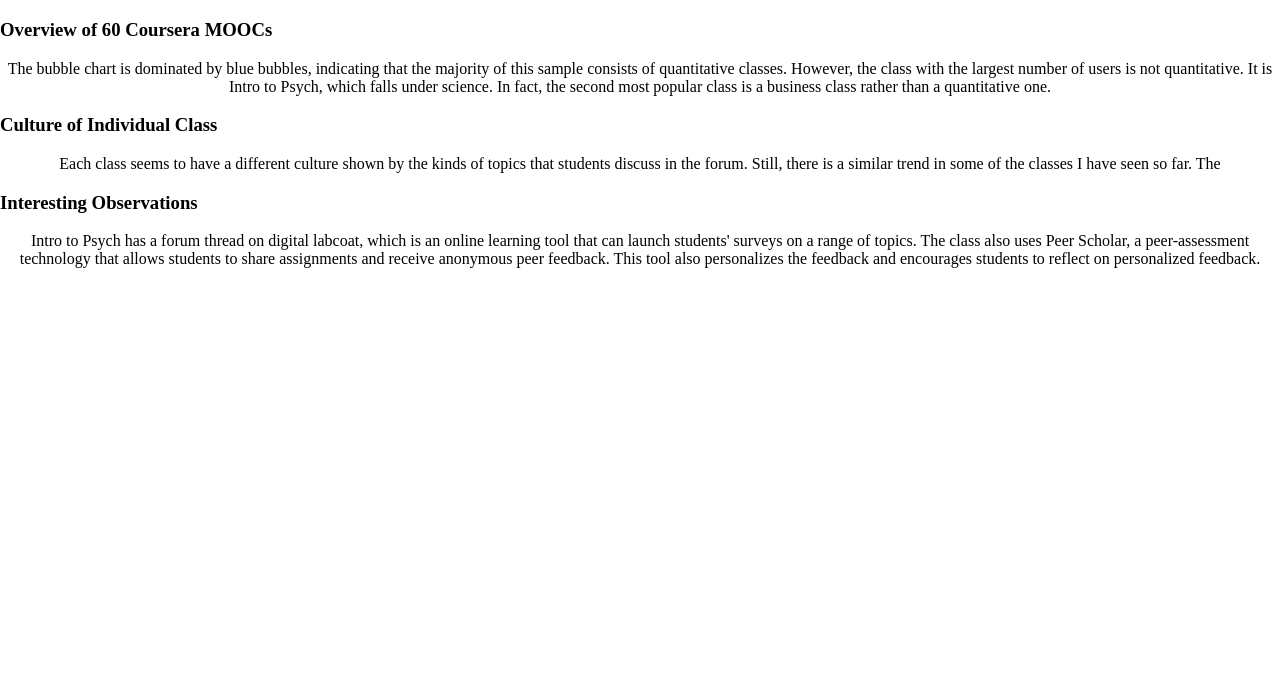
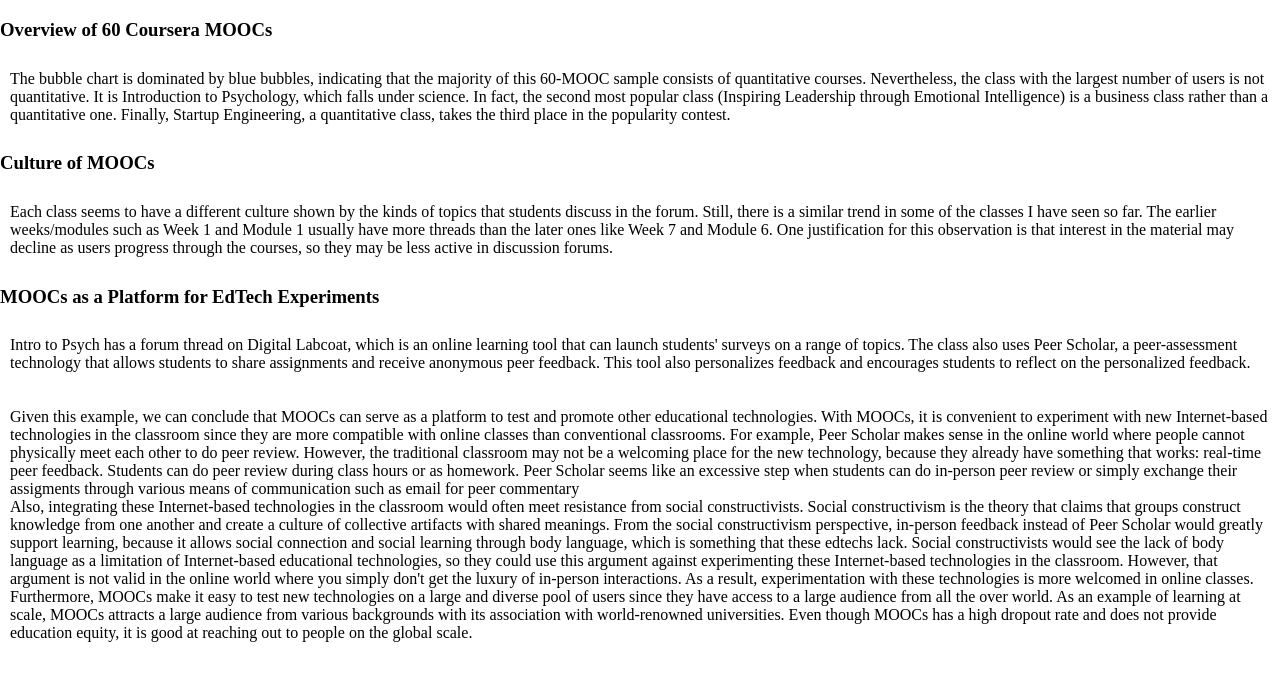
Before and after one commit to thotran2015/LMT_MOOCs, a plain HTML site: page about.html in a window 1280 px wide. Shown: the part 61-742 px from the top of the page. Drawn offline with Linux system fonts and the light colour scheme.

Commit message:
adding inference page

```diff
--- a/about.html
+++ b/about.html
@@ -20,16 +20,23 @@
 	<h1>Inferences</h1>
   <h3> Overview of 60 Coursera MOOCs </h3>
   <p>
-   The bubble chart is dominated by blue bubbles, indicating that the majority of this sample consists of quantitative classes. However, the class with the largest number of users is not quantitative. It is Intro to Psych, which falls under science. In fact, the second most popular class is a business class rather than a quantitative one.
+   The bubble chart is dominated by blue bubbles, indicating that the majority of this 60-MOOC sample consists of quantitative courses. Nevertheless, the class with the largest number of users is not quantitative. It is Introduction to Psychology, which falls under science. In fact, the second most popular class (Inspiring Leadership through Emotional Intelligence) is a business class rather than a quantitative one. Finally, Startup Engineering, a quantitative class, takes the third place in the popularity contest.
   </p>
-  <h3> Culture of Individual Class </h3>
+  <h3> Culture of MOOCs </h3>
   <p>
-    Each class seems to have a different culture shown by the kinds of topics that students discuss in the forum. Still, there is a similar trend in some of the classes I have seen so far. The
+    Each class seems to have a different culture shown by the kinds of topics that students discuss in the forum. Still, there is a similar trend in some of the classes I have seen so far. The earlier weeks/modules such as Week 1 and Module 1 usually have more threads than the later ones like Week 7 and Module 6. One justification for this observation is that interest in the material may decline as users progress through the courses, so they may be less active in discussion forums.
   </p>
- <h3> Interesting Observations</h3>
+ <h3> MOOCs as a Platform for EdTech Experiments </h3>
+   <p>
+   Intro to Psych has a forum thread on Digital Labcoat, which is an online learning tool that can launch students' surveys on a range of topics. The class also uses Peer Scholar, a peer-assessment technology that allows students to share assignments and receive anonymous peer feedback. This tool also personalizes feedback and encourages students to reflect on the personalized feedback.
+  </p>
     <p>
-Intro to Psych has a forum thread on digital labcoat, which is an online learning tool that can launch students' surveys on a range of topics. The class also uses Peer Scholar, a peer-assessment technology that allows students to share assignments and receive anonymous peer feedback. This tool also personalizes the feedback and encourages students to reflect on personalized feedback.
+Given this example, we can conclude that MOOCs can serve as a platform to test and promote other educational technologies. With MOOCs, it is convenient to experiment with new Internet-based technologies in the classroom since they are more compatible with online classes than conventional classrooms. For example, Peer Scholar makes sense in the online world where people cannot physically meet each other to do peer review. However, the traditional classroom may not be a welcoming place for the new technology, because they already have something that works: real-time peer feedback. Students can do peer review during class hours or as homework. Peer Scholar seems like an excessive step when students can do in-person peer review or simply exchange their assigments through various means of communication such as email for peer commentary<br/>
+Also, integrating these Internet-based technologies in the classroom would often meet resistance from social constructivists. Social constructivism is the theory that claims that groups construct knowledge from one another and create a culture of collective artifacts with shared meanings. From the social constructivism perspective, in-person feedback instead of Peer Scholar would greatly support learning, because it allows social connection and social learning through body language, which is something that these edtechs lack. Social constructivists would see the lack of body language as a limitation of Internet-based educational technologies, so they could use this argument against experimenting these Internet-based technologies in the classroom. However, that argument is not valid in the online world where you simply don't get the luxury of in-person interactions. As a result, experimentation with these technologies is more welcomed in online classes.
+
+Furthermore, MOOCs make it easy to test new technologies on a large and diverse pool of users since they have access to a large audience from all the over world. As an example of learning at scale, MOOCs attracts a large audience from various backgrounds with its association with world-renowned universities. Even though MOOCs has a high dropout rate and does not provide education equity, it is good at reaching out to people on the global scale.
   </p>
+
 
 </body>
 </html>
--- a/techstack/stylesheet.css
+++ b/techstack/stylesheet.css
@@ -12,7 +12,8 @@ html, body {
 			text-align: center;
 		}
     p{
-      text-align: center;
+      text-align: left;
+      padding: 10px;
     }
 		svg {
 			margin:auto;
```
